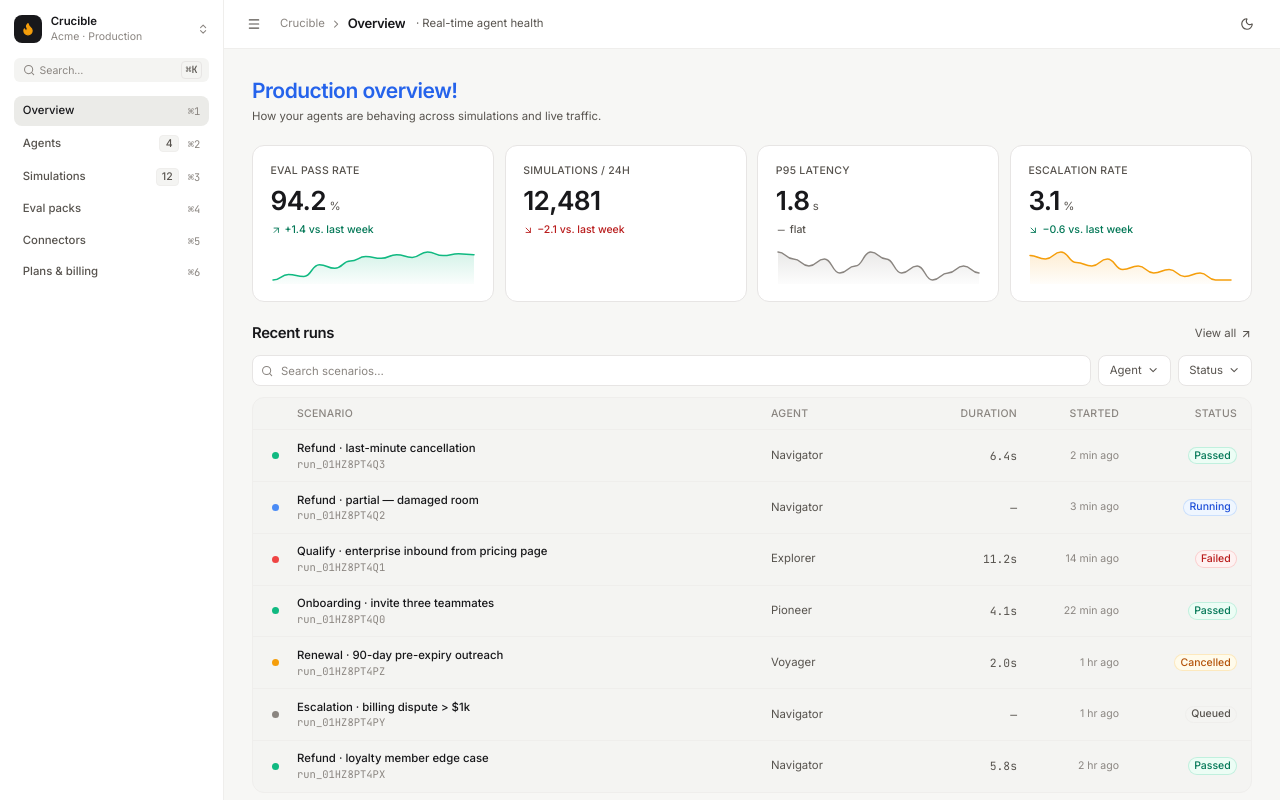
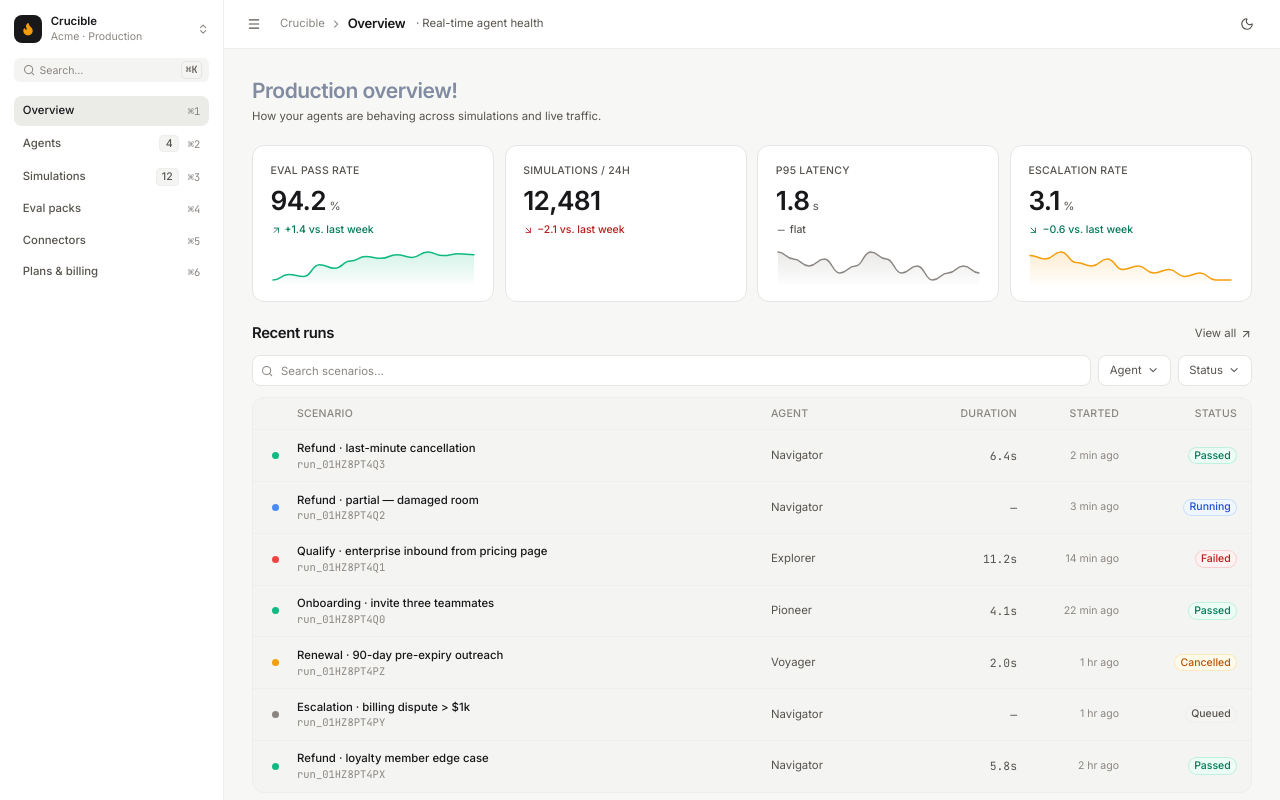
Before and after one commit to Soffi-Originals/crucible-demo, a React (Vite) app: page / in a window 1280 px wide. Shown: the top 800 px of the page. Built offline with nearby package versions, Linux system fonts and the light colour scheme.

Commit message:
Update files

```diff
--- a/src/index.css
+++ b/src/index.css
@@ -39,7 +39,7 @@
   --color-primary: #18181b;
   --color-primary-hover: #27272a;
   --color-primary-fg: #fafaf9;
-  --color-accent: #2563eb;
+  --color-accent: #818ba2;
   --color-accent-hover: #1d4ed8;
   --color-accent-soft: #eff6ff;
   --color-accent-fg: #ffffff;
```
